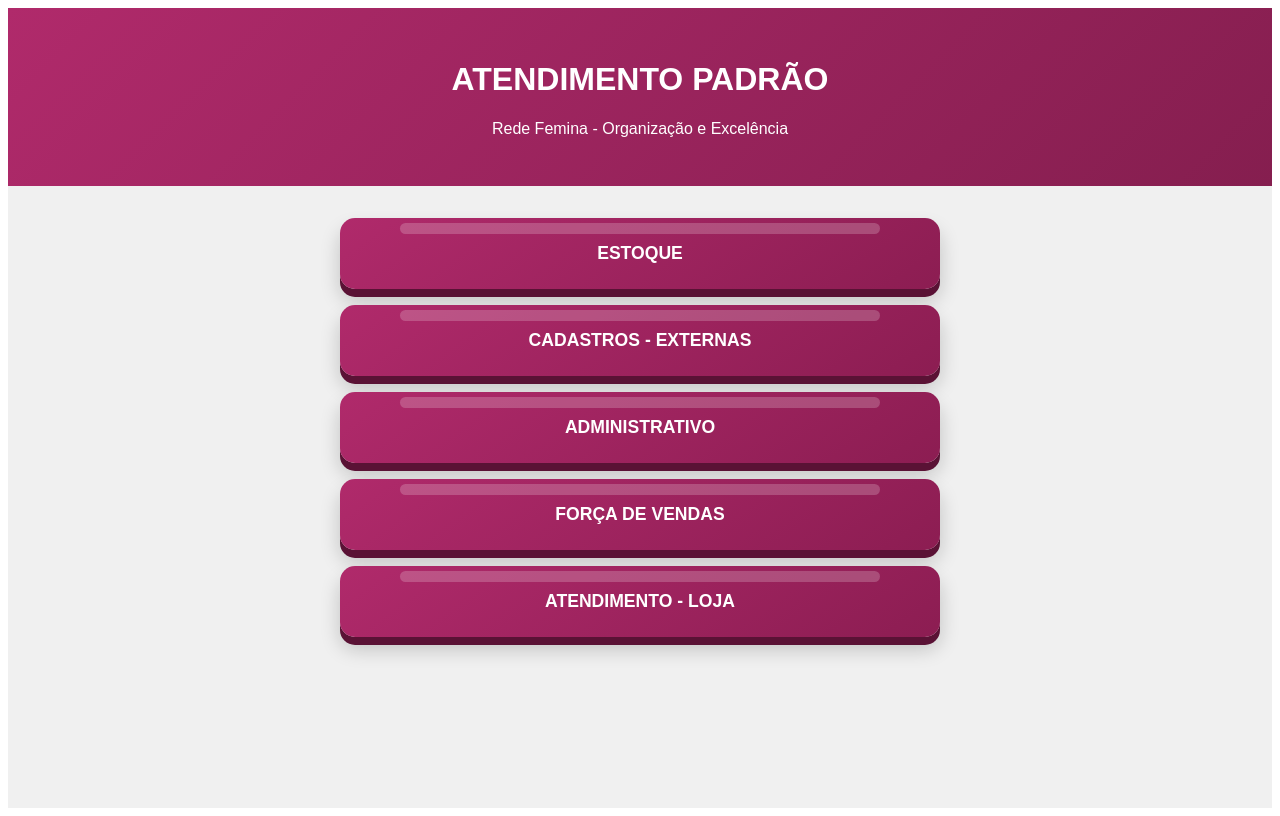
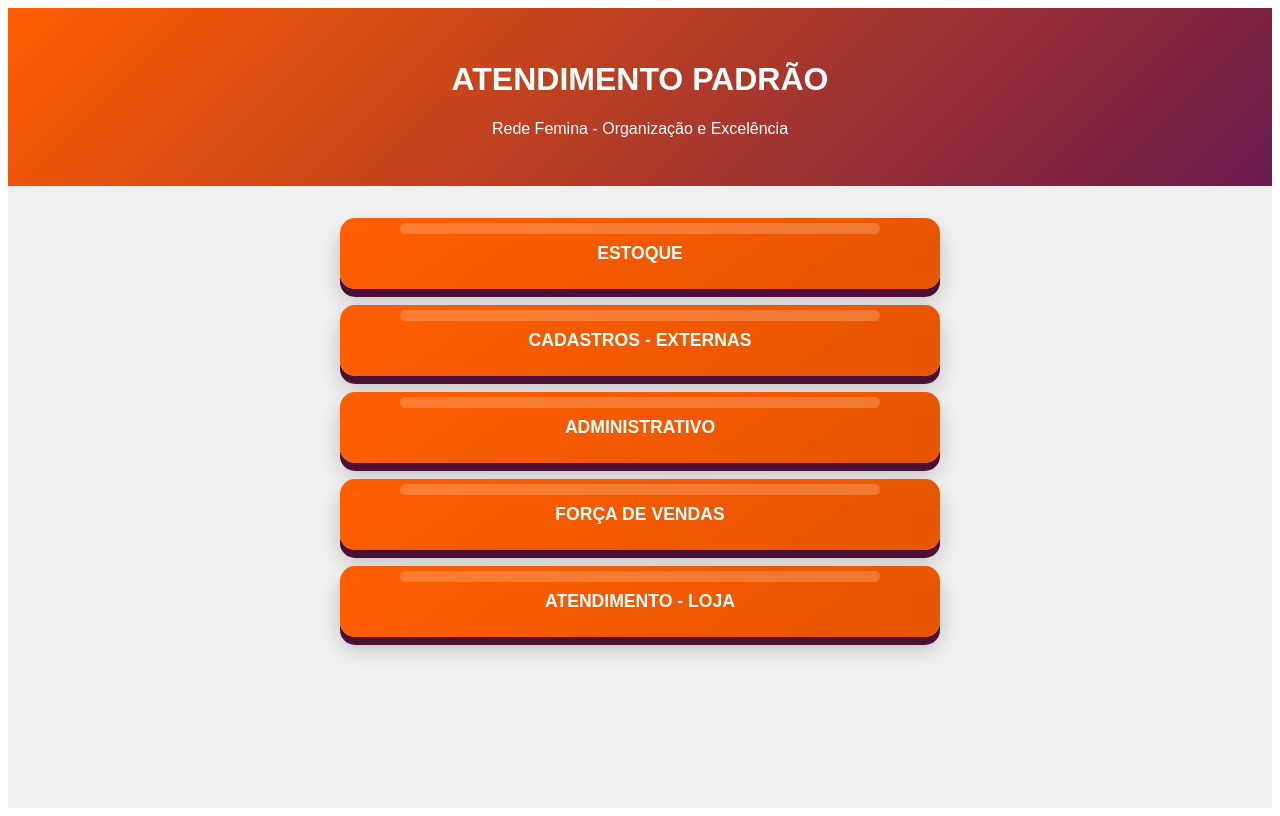
Before and after one commit to GrupoFemina/femina-react, a React (Vite) app: page / in a window 1280 px wide. Built offline with nearby package versions, Linux system fonts and the light colour scheme.

Commit message:
Update styles for header and button themes

```diff
--- a/src/style.css
+++ b/src/style.css
@@ -1,31 +1,55 @@
 .app-container { font-family: sans-serif; background: #f0f0f0; min-height: 100vh; }
-.main-header { background: linear-gradient(135deg, #b02a6b, #851e4f); color: white; text-align: center; padding: 2rem; }
+
+/* HEADER - AGORA COM O GRADIENTE LARANJA/VINHO */
+.main-header {
+  background: linear-gradient(135deg, #FF5E00, #6A1B4D);
+  color: white;
+  text-align: center;
+  padding: 2rem;
+}
 
 .setores-grid { max-width: 600px; margin: 2rem auto; padding: 0 1rem; }
 
-/* BOTÃO 3D OUSADO */
+/* BOTÃO 3D - CORES ALTERADAS PARA O NOVO TEMA */
 .btn-setor-3d {
   width: 100%; padding: 25px; margin-bottom: 1rem;
   border: none; border-radius: 15px;
-  background: linear-gradient(145deg, #b02a6b, #8c1d52);
+  /* Fundo principal em Laranja */
+  background: linear-gradient(145deg, #FF5E00, #E65500);
   color: white; font-weight: 800; font-size: 1.1rem;
-  box-shadow: 0 8px 0 #5a1235, 0 12px 20px rgba(0,0,0,0.2);
+  /* Sombra (profundidade) em um tom de vinho escuro */
+  box-shadow: 0 8px 0 #4A1035, 0 12px 20px rgba(0,0,0,0.2);
   cursor: pointer; position: relative; transition: 0.1s;
 }
+
 .btn-setor-3d::after {
   content: ""; position: absolute; top: 5px; left: 10%; width: 80%; height: 15%;
   background: rgba(255,255,255,0.2); border-radius: 20px;
 }
-.btn-setor-3d:active { transform: translateY(4px); box-shadow: 0 4px 0 #5a1235; }
+
+/* Efeito de clique mantém a sombra vinho */
+.btn-setor-3d:active { transform: translateY(4px); box-shadow: 0 4px 0 #4A1035; }
 
 /* FAMILIA DE OPÇÕES */
 .familia-opcoes { background: white; margin: -0.8rem 0.5rem 1.5rem; border-radius: 0 0 10px 10px; border: 1px solid #ddd; overflow: hidden; }
 .sub-item { padding: 15px; border-bottom: 1px solid #eee; cursor: pointer; font-weight: 600; color: #444; }
-.sub-item:hover { background: #fff0f6; color: #b02a6b; }
+
+/* Hover agora em pêssego claro com texto laranja */
+.sub-item:hover { background: #FFF3E0; color: #FF5E00; }
 
 /* QUADRO DE TEXTO (MODAL) */
 .modal-overlay { position: fixed; top:0; left:0; width:100%; height:100%; background: rgba(0,0,0,0.8); display: flex; align-items: center; justify-content: center; z-index: 100; }
 .quadro-texto { background: white; width: 90%; max-width: 500px; padding: 25px; border-radius: 20px; position: relative; }
-.quadro-corpo { background: #f9f9f9; padding: 20px; border-radius: 10px; border-left: 6px solid #b02a6b; line-height: 1.6; margin: 1.5rem 0; }
+
+/* Borda lateral do modal agora em Vinho para contraste */
+.quadro-corpo {
+  background: #f9f9f9;
+  padding: 20px;
+  border-radius: 10px;
+  border-left: 6px solid #6A1B4D;
+  line-height: 1.6;
+  margin: 1.5rem 0;
+}
+
 .btn-voltar { width: 100%; padding: 15px; background: #333; color: white; border: none; border-radius: 10px; font-weight: bold; cursor: pointer; }
 .close-btn { background: none; border: none; font-size: 2rem; cursor: pointer; color: #888; }
```
